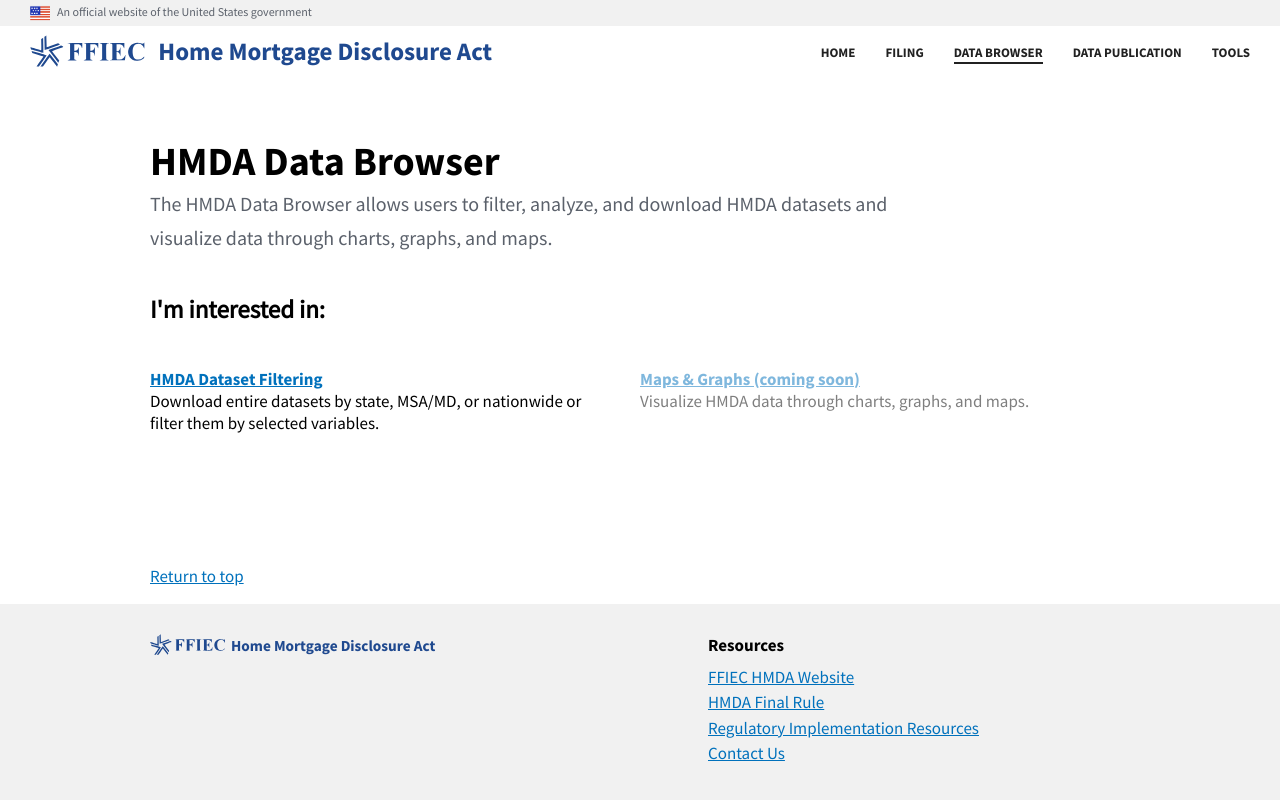
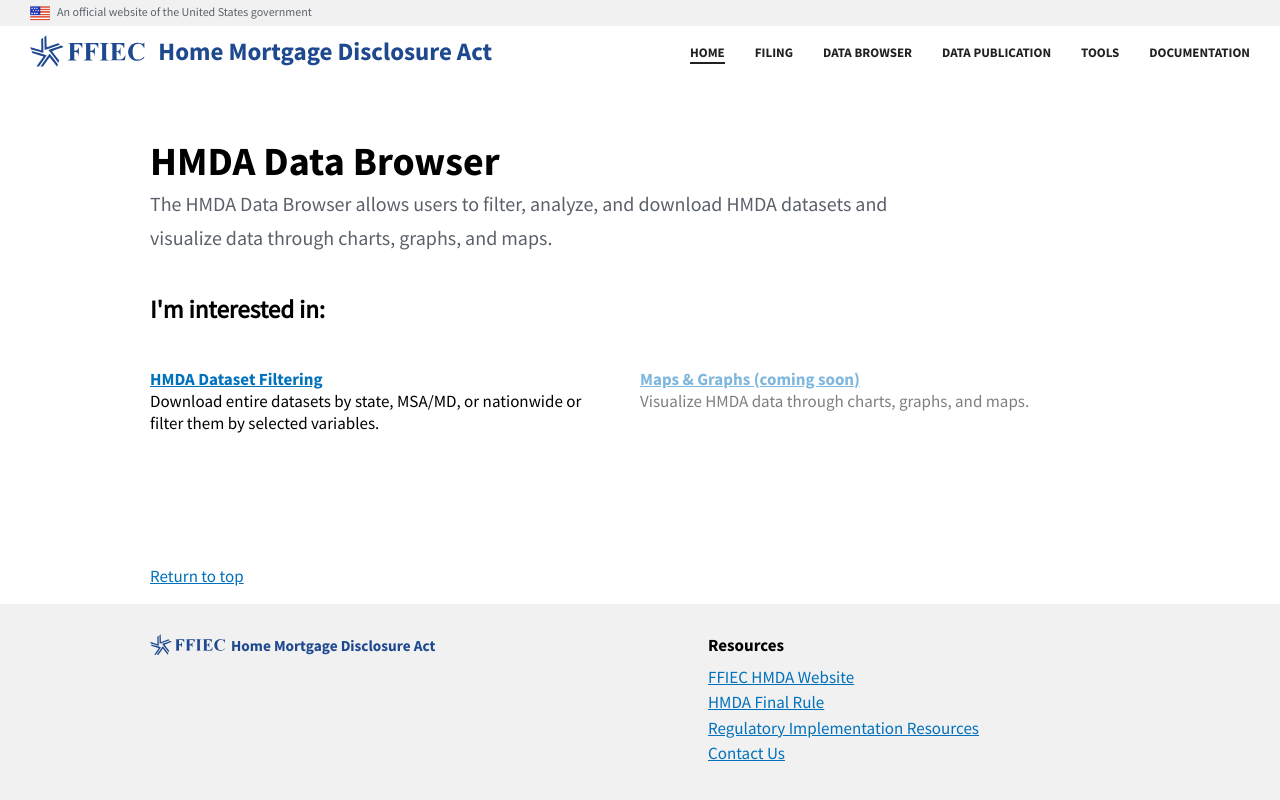
Before and after one commit to cfpb/hmda-data-browser, a React (Create React App) app: page / in a window 1280 px wide. Shown: the top 800 px of the page. Built offline with nearby package versions, Linux system fonts and the light colour scheme.

Commit message:
include documentation header link [deploy pr]

```diff
--- a/src/App.jsx
+++ b/src/App.jsx
@@ -10,11 +10,16 @@ import Beta from './Beta.jsx'
 
 import './app.css'
 
+const betaLinks = [
+  { name: 'Home', href: '/' },
+  { name: 'Data Browser', href: '/data-browser/' }
+]
+
 const App = () => {
   const isBeta = window.location.host.match('beta')
   return (
     <React.Fragment>
-      <Header isBeta={isBeta}/>
+      <Header links={isBeta ? betaLinks : null}/>
       {isBeta ? <Beta/> : null}
       <Switch>
         <Route exact path="/" component={Home} />
--- a/src/Header.jsx
+++ b/src/Header.jsx
@@ -9,16 +9,12 @@ const links = [
   { name: 'Filing', href: '/filing/2018/' },
   { name: 'Data Browser', href: '/data-browser/' },
   { name: 'Data Publication', href: '/data-publication/' },
-  { name: 'Tools', href: '/tools/' }
-]
-
-const betaLinks = [
-  { name: 'Home', href: '/' },
-  { name: 'Data Browser', href: '/data-browser/' }
+  { name: 'Tools', href: '/tools/' },
+  { name: 'Documentation', href: '/documentation/' }
 ]
 
 const Header = props => {
-  const currentLinks = props.isBeta ? betaLinks : links
+  const currentLinks = props.links || links
   return (
     <React.Fragment>
       <a className="skipnav" href="#main-content">
@@ -38,12 +34,16 @@ const Header = props => {
           <nav className="nav">
             <ul className="nav-primary">
               {currentLinks.map(link => {
+                const path = window.location.pathname
+                let isActive = path.match(link.href)
+                if(link.href === '/') isActive = link.href === path
+
                 return (
                   <li key={link.name}>
                     <a
                       href={link.href}
                       className={
-                        link.name === 'Data Browser'
+                          isActive
                           ? 'nav-link active'
                           : 'nav-link'
                       }
```
